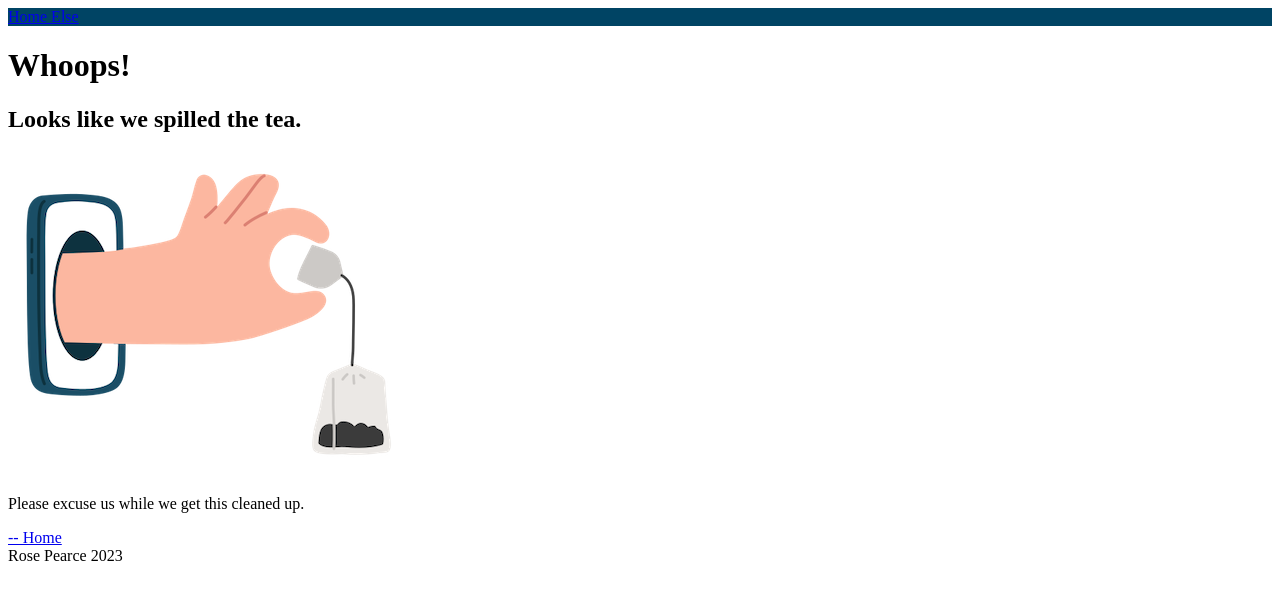
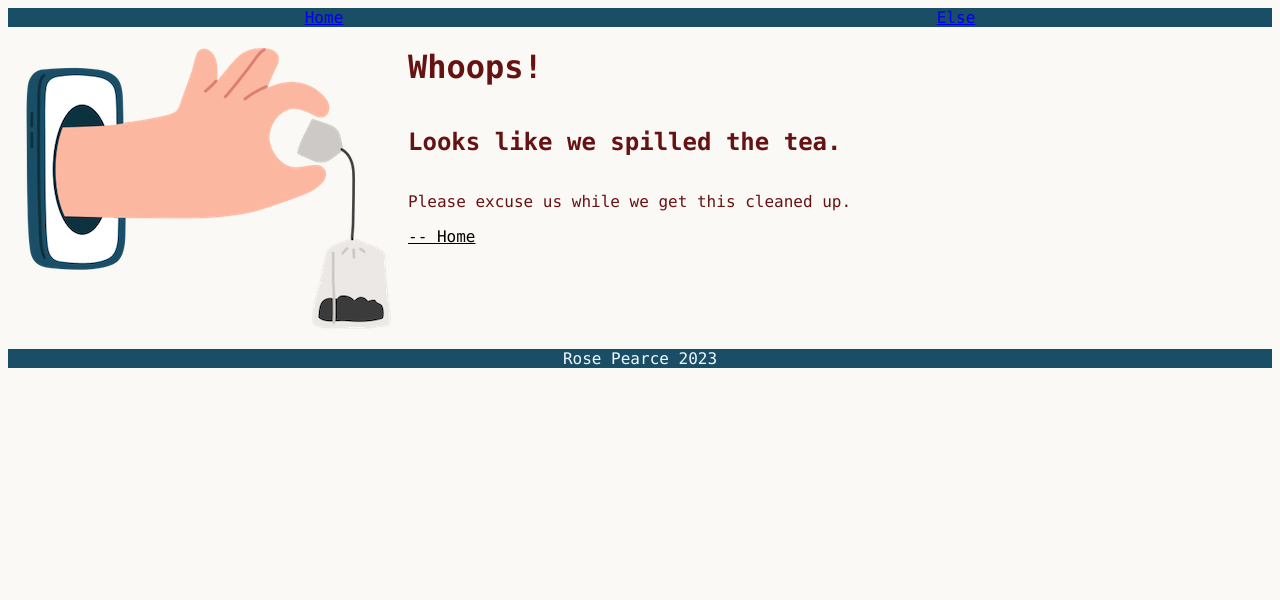
Before and after one commit to pearcevr/404Styles, a plain HTML site: page index.html in a window 1280 px wide. Drawn offline with Linux system fonts and the light colour scheme.

Commit message:
Starting to develop my style sheet with colors, fonts and flexbox

```diff
--- a/index.html
+++ b/index.html
@@ -11,11 +11,15 @@
         <a href="index.html"> Home </a>
         <a href="index.html"> Else </a>
     </nav>
-    <h1>Whoops!</h1>
-    <h2>Looks like we spilled the tea.</h2>
-    <img src="handsPinch.png" alt="A hand holding a tea bag">
-    <p>Please excuse us while we get this cleaned up.</p>
-    <a href="index.html">-- Home</a>
+    <div>
+        <img src="handsPinch.png" alt="A hand holding a tea bag">
+      <div class="text">
+        <h1>Whoops!</h1>
+        <h2>Looks like we spilled the tea.</h2>
+        <p>Please excuse us while we get this cleaned up.</p>
+        <a class="home" href="index.html">-- Home</a>
+    </div>
+    </div>
     <footer>Rose Pearce 2023</footer>
 
 </body>
--- a/style.css
+++ b/style.css
@@ -1 +1,34 @@
-nav {background-color: #004464;}
+html{
+    background-color: #FAF9F6;
+}
+body{
+    font-family: 'lucida console';
+    color: #671212;
+}
+nav {
+    background-color: #1A4E66;
+    color:aliceblue;
+    display:flex;
+    align-items:flex-start;
+    justify-content:space-around;
+}
+footer {
+    background-color: #1A4E66;
+    color:aliceblue;
+    text-align: center;
+}
+a:visited {
+    color:aliceblue;
+}
+
+div{
+    display:flex;
+}
+
+div.text{
+    flex-direction: column;
+}
+a.home{
+
+    color:black;
+}
```
